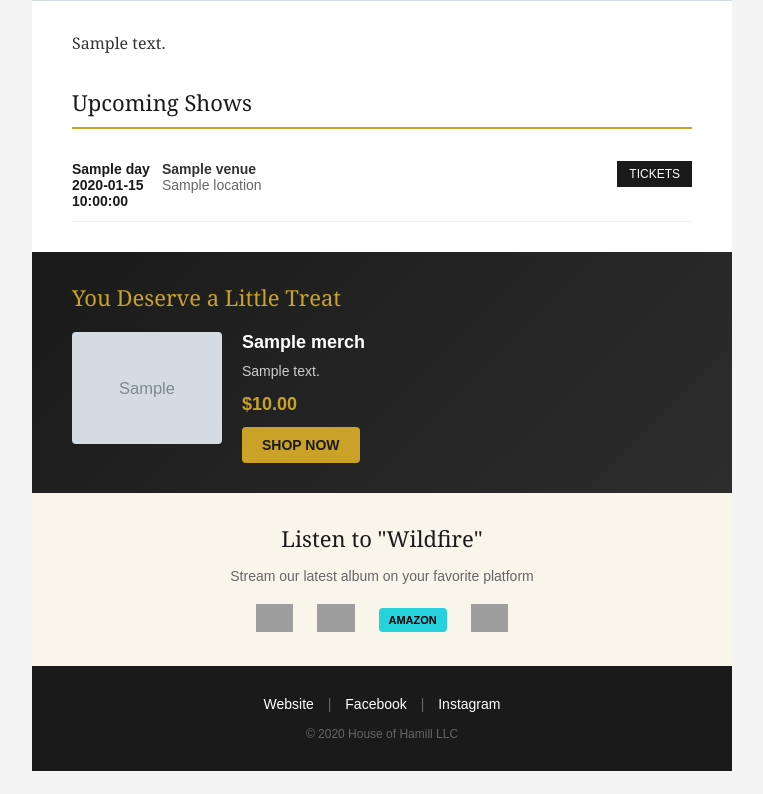
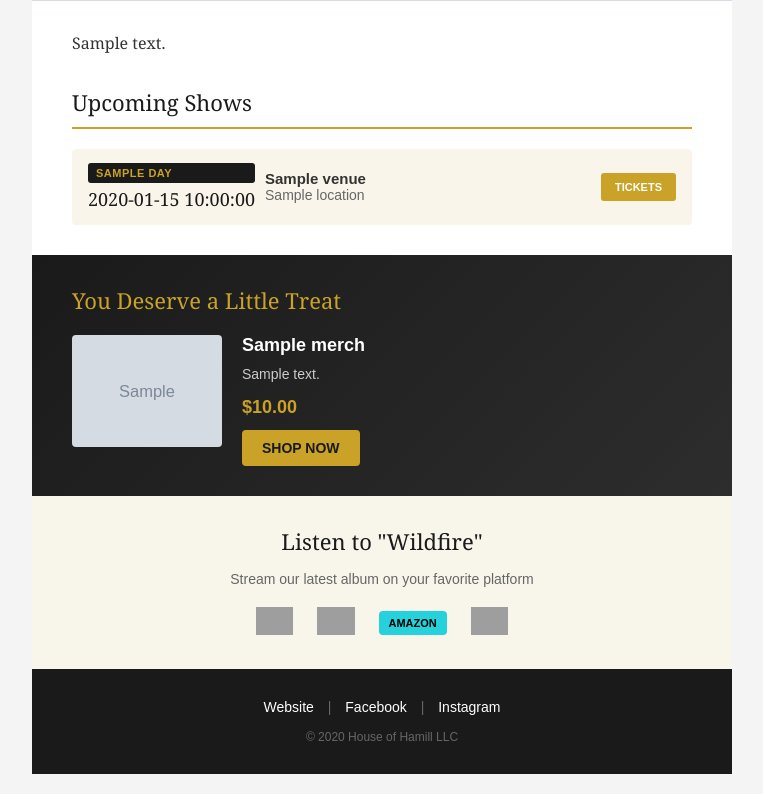
Before and after one commit to brianhaggis/newsletter-builder, a Flask app: template newsletter-builder/templates/newsletter.html in a window 1280 px wide. Shown: the part 654-1448 px from the top of the page, without its empty margins (258-1021 px from the left). Before the commit the page ends 1425 px from the top, so only its background shows below. Run offline with Flask 3, Linux system fonts and the light colour scheme; the template is opened without the code that fills it: most values are stand-ins (such as "Sample title", 1, 10 or a date in 2020); grey boxes marked "Sample" are stand-in pictures; some libraries are stand-ins or nearby versions; grey boxes are pictures that could not be loaded.

Commit message:
Style tour dates: alternating rows, stylized date badges, gold ticket buttons

```diff
--- a/newsletter-builder/templates/newsletter.html
+++ b/newsletter-builder/templates/newsletter.html
@@ -70,22 +70,33 @@
                                 Upcoming Shows
                             </h2>
 
-                            <table role="presentation" cellpadding="0" cellspacing="0" width="100%">
+                            <table role="presentation" cellpadding="0" cellspacing="0" width="100%" style="border-radius: 4px; overflow: hidden;">
                                 {% for show in shows %}
                                 <tr>
-                                    <td style="padding: 12px 0; border-bottom: 1px solid #eeeeee;">
+                                    <td style="padding: 14px 16px; background-color: {% if loop.index is odd %}#f9f5eb{% else %}#ffffff{% endif %};">
                                         <table role="presentation" cellpadding="0" cellspacing="0" width="100%">
                                             <tr>
-                                                <td width="90" style="font-family: Arial, Helvetica, sans-serif; font-size: 14px; color: #1a1a1a; font-weight: bold; vertical-align: top;">
-                                                    {{ show.day }} {{ show.date }}
+                                                <td width="100" valign="top">
+                                                    <table role="presentation" cellpadding="0" cellspacing="0">
+                                                        <tr>
+                                                            <td style="background-color: #1a1a1a; color: #c9a227; font-family: Arial, Helvetica, sans-serif; font-size: 11px; font-weight: bold; text-transform: uppercase; padding: 4px 8px; border-radius: 3px; letter-spacing: 0.5px;">
+                                                                {{ show.day }}
+                                                            </td>
+                                                        </tr>
+                                                        <tr>
+                                                            <td style="font-family: Georgia, serif; font-size: 18px; color: #1a1a1a; padding-top: 4px; white-space: nowrap;">
+                                                                {{ show.date }}
+                                                            </td>
+                                                        </tr>
+                                                    </table>
                                                 </td>
-                                                <td style="font-family: Arial, Helvetica, sans-serif; font-size: 14px; color: #333333; vertical-align: top;">
-                                                    <strong>{{ show.venue }}</strong><br>
+                                                <td style="font-family: Arial, Helvetica, sans-serif; font-size: 14px; color: #333333; vertical-align: middle; padding-left: 10px;">
+                                                    <strong style="font-size: 15px;">{{ show.venue }}</strong><br>
                                                     <span style="color: #666666;">{{ show.location }}</span>
                                                 </td>
-                                                <td width="80" align="right" style="vertical-align: top;">
+                                                <td width="80" align="right" style="vertical-align: middle;">
                                                     {% if show.ticket_url %}
-                                                    <a href="{{ show.ticket_url }}" target="_blank" style="font-family: Arial, Helvetica, sans-serif; font-size: 12px; color: #ffffff; background-color: #1a1a1a; padding: 6px 12px; text-decoration: none; display: inline-block;">
+                                                    <a href="{{ show.ticket_url }}" target="_blank" style="font-family: Arial, Helvetica, sans-serif; font-size: 11px; color: #ffffff; background-color: #c9a227; padding: 8px 14px; text-decoration: none; display: inline-block; border-radius: 3px; font-weight: bold;">
                                                         TICKETS
                                                     </a>
                                                     {% endif %}
```
